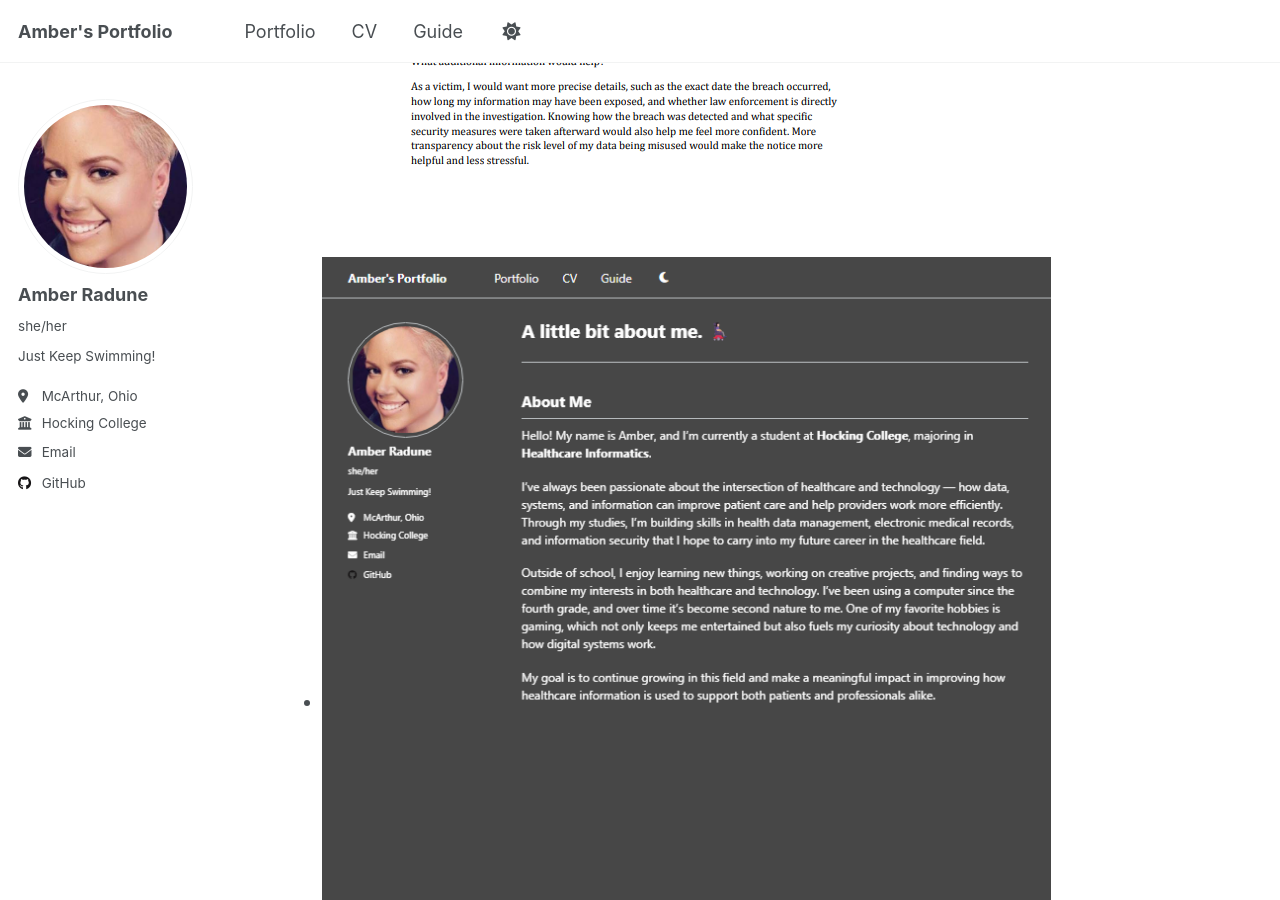
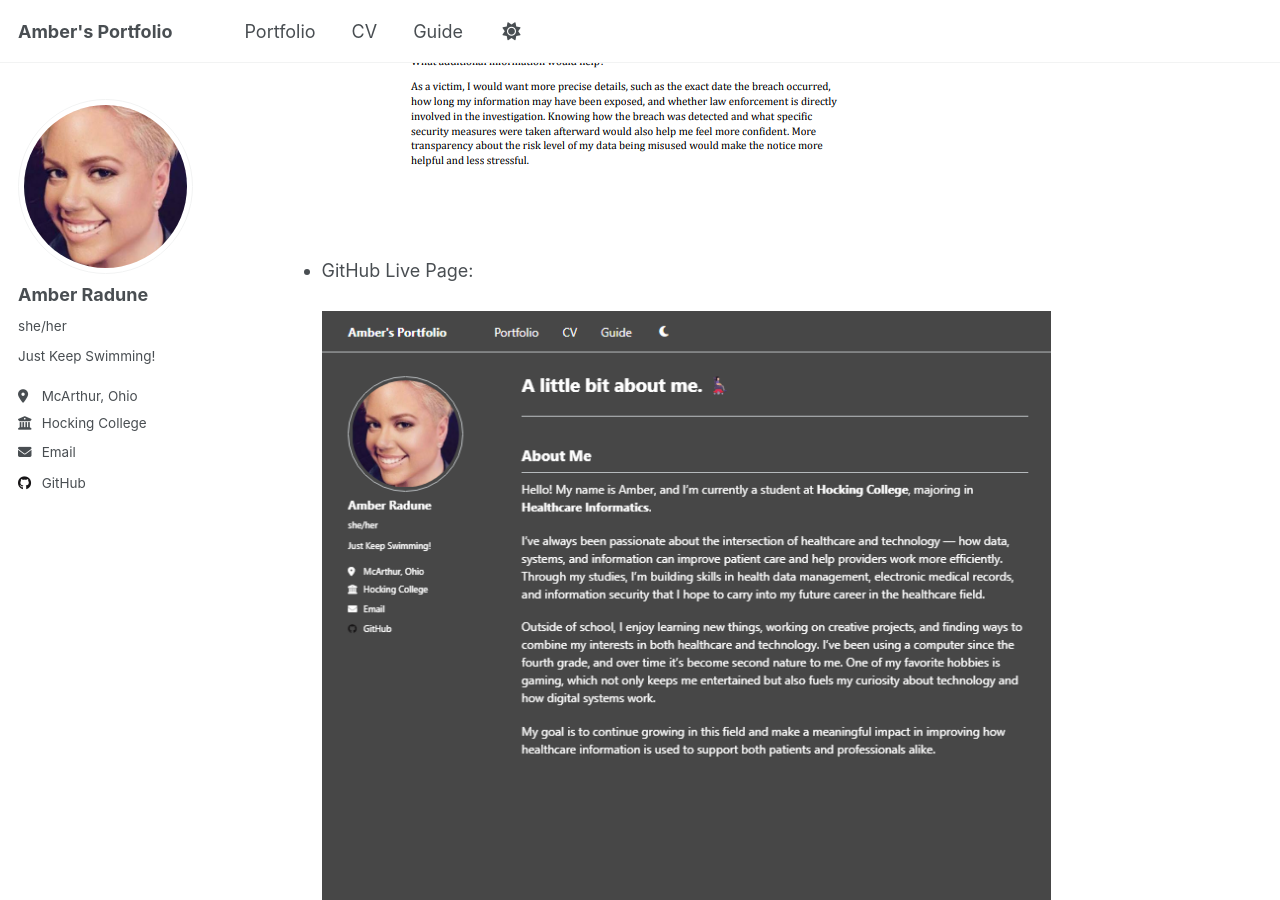
Before and after one commit to TinyBumblee/AmberR.github.io, a Jekyll site: the page built from _portfolio/CYBR-1100-Security-Awareness.md, in a window 1280 px wide and 900 px high, scrolled down 5963 px. Built offline with Jekyll 4.4.1, drawn with Linux system fonts in a browser that asks for light colours; a script that is not in the unit is left out.

Commit message:
Update CYBR-1100-Security-Awareness.md

```diff
--- a/_portfolio/CYBR-1100-Security-Awareness.md
+++ b/_portfolio/CYBR-1100-Security-Awareness.md
@@ -20,7 +20,7 @@ We covered what Cybersecurity is which is the ongoing effort to protect individu
   <img src='/images/Week-1-Interactive-Lab4.png'>
   <img src='/images/Week-1-Interactive-Lab5.png'>
   <img src='/images/Week-1-Interactive-Lab6.png'>
-- <img src='/images/github-live-page.png'>
+- GitHub Live Page: <br><br> <img src='/images/github-live-page.png'>
 
 
 **Reflection:**
```
